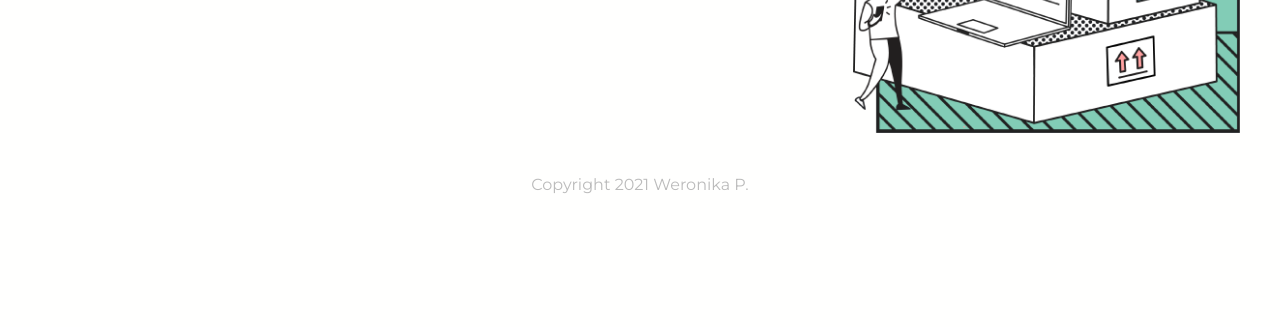
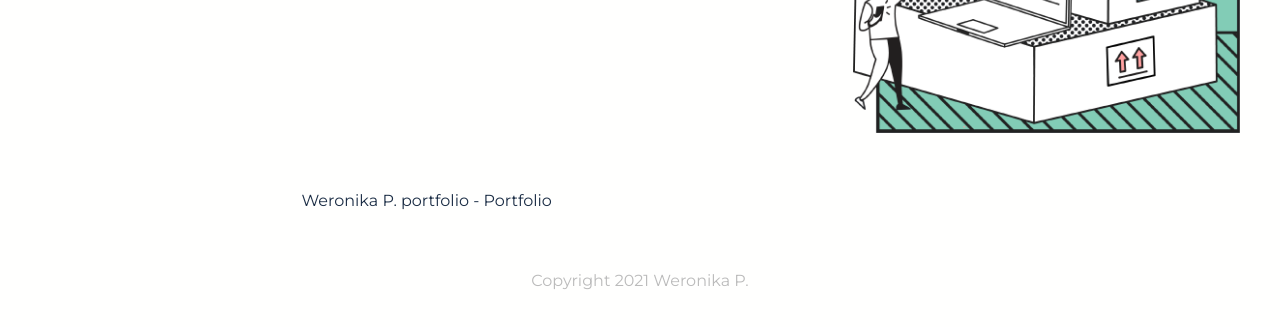
Before and after one commit to weronika-p/portfolio, a Gatsby site: page / in a window 1280 px wide. Shown: the part 465-792 px from the top of the page. Built offline with nearby package versions, Linux system fonts and the light colour scheme; Gatsby itself is replaced by a stand-in of ours.

Commit message:
feat(graphql): Adding siteMetadata

```diff
--- a/gatsby-config.js
+++ b/gatsby-config.js
@@ -7,4 +7,9 @@
 module.exports = {
   /* Your site config here */
   plugins: [],
+  siteMetadata: {
+    title: 'Weronika P. portfolio',
+    description: 'Portfolio',
+    copyright: 'This website is copyright 2021 Weronika P.'
+  }
 }
--- a/src/pages/index.js
+++ b/src/pages/index.js
@@ -1,9 +1,11 @@
-import { Link } from 'gatsby'
+import { graphql, Link } from 'gatsby'
 import React from 'react'
 import Layout from '../components/Layout'
 import * as styles from '../styles/home.module.css'
 
-export default function Home() {
+export default function Home({ data }) {
+  console.log(data)
+  const { title, description } = data.site.siteMetadata
   return (
     <Layout>
       <section className={styles.header}>
@@ -13,7 +15,19 @@
           <Link className={styles.btn} to='/projects'>My portfolio projects</Link>
         </div>
         <img src='/banner.png' alt='site-banner' style={{ maxWidth: '100%' }}></img>
+        <p>{title} - {description}</p>
       </section>
     </Layout>
   )
 }
+
+export const query = graphql`
+  query SiteInfo {
+    site {
+      siteMetadata {
+        description
+        title
+      }
+    }
+  }
+`
```
